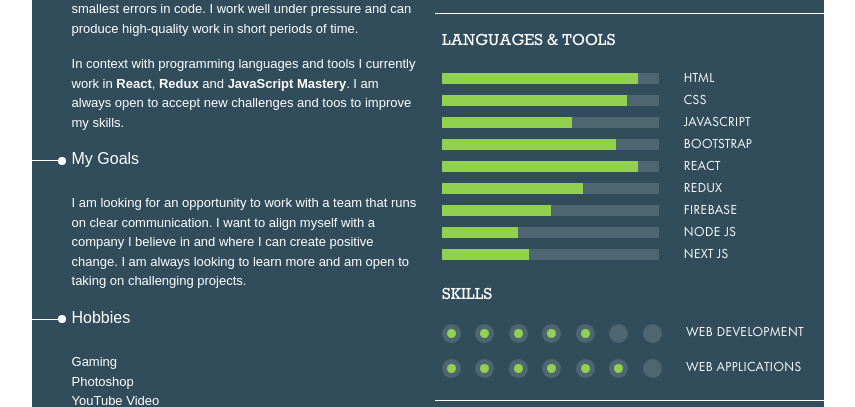
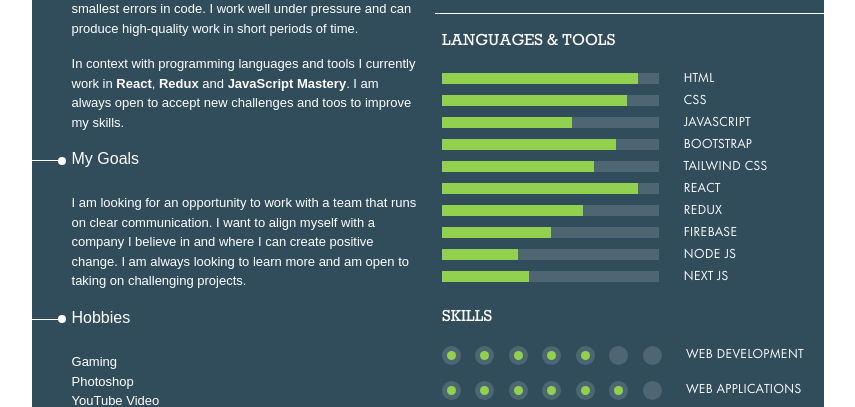
Before and after one commit to kkp785216/resume, a plain HTML site: page index.html in a window 1280 px wide. Shown: the part 406-813 px from the top of the page, without its empty margins (212-1067 px from the left). Drawn offline with nearby package versions, Linux system fonts and the light colour scheme.

Commit message:
Update index.html
Added tailwind css in skills

```diff
--- a/index.html
+++ b/index.html
@@ -209,6 +209,18 @@
                             <div class="col">
                                 <div class="skill-container futura">
                                     <p>Bootstrap</p>
+                                </div>
+                            </div>
+                        </div>
+                        <div class="row skill-progress-row mb-1 align-items-center pd-7">
+                            <div class="col">
+                                <div class="skill-progress-container">
+                                    <div class="skill-progress" style="width: 70%;"></div>
+                                </div>
+                            </div>
+                            <div class="col">
+                                <div class="skill-container futura">
+                                    <p>Tailwind CSS</p>
                                 </div>
                             </div>
                         </div>
```
